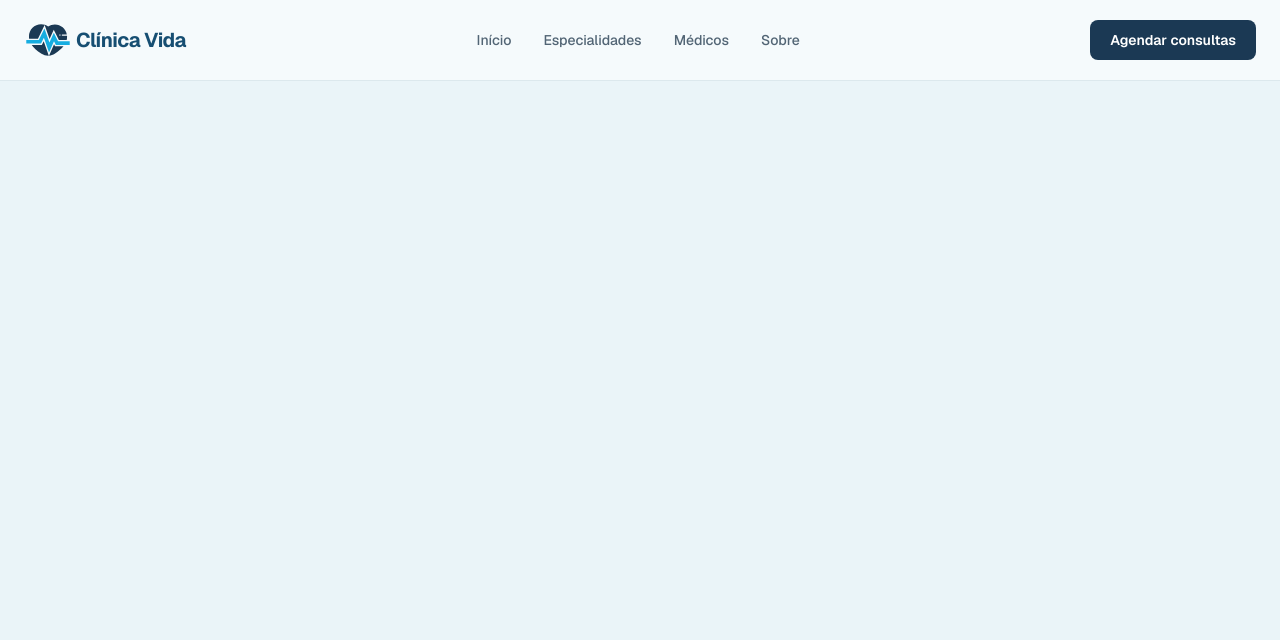
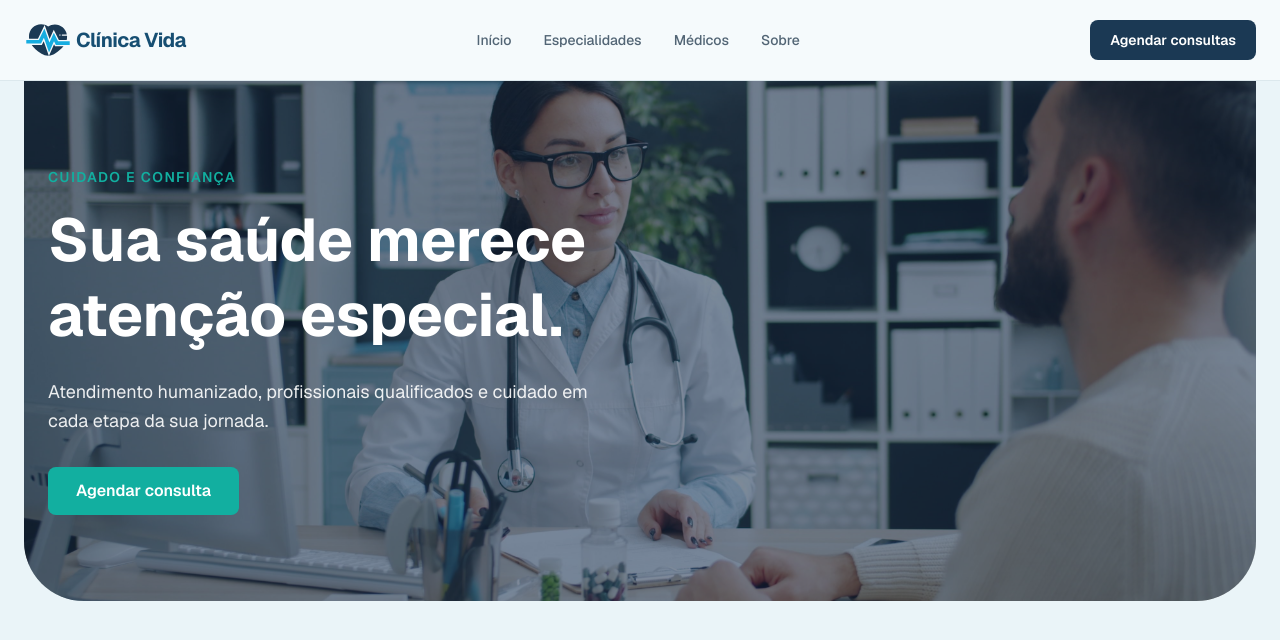
Before and after one commit to andre-webcode/frontend, a Next.js app: page / in a window 1280 px wide. Shown: the top 640 px of the page. Built offline with nearby package versions, Linux system fonts and the light colour scheme.

Commit message:
feat: add hero

```diff
--- a/src/app/page.tsx
+++ b/src/app/page.tsx
@@ -1,9 +1,11 @@
 import { Header } from "@/components/header/Header";
+import { Hero } from "@/components/hero/Hero";
 
 export default function Home() {
   return (
     <main>
       <Header />
+      <Hero />
     </main>
   );
 }
--- /dev/null
+++ b/src/components/container.tsx
@@ -0,0 +1,13 @@
+import { ReactNode } from "react";
+
+type ContainerProps = {
+  children: ReactNode;
+};
+
+export const Container = ({ children }: ContainerProps) => {
+  return (
+    <div className="mx-auto w-full max-w-7xl px-6">
+      {children}
+    </div>
+  );
+};
--- a/src/components/header/Header.tsx
+++ b/src/components/header/Header.tsx
@@ -4,6 +4,7 @@ import Image from "next/image"
 import Link from "next/link"
 import { ChevronDown, ChevronRight, Menu, X, } from "lucide-react";
 import { useState } from "react";
+import { Container } from "../container";
 
 
 export const Header = () => {
@@ -15,7 +16,8 @@ export const Header = () => {
     }
     return (
         <header className="bg-background border-b border-border">
-            <div className="mx-auto w-full max-w-7xl flex items-center justify-between px-6 py-4">
+            <Container>
+                <div className="flex items-center justify-between  py-4">
 
                     <div className="flex items-center gap-1">
                         <Image src="/logo.svg" alt="Logo da clinica"
@@ -67,7 +69,7 @@ export const Header = () => {
                     </button>
 
                 </div>
-
+            </Container>
             {isMenuOpen && (
                 <button
                     type="button"
--- /dev/null
+++ b/src/components/hero/Hero.tsx
@@ -0,0 +1,48 @@
+import Image from "next/image";
+import Link from "next/link";
+import { Container } from "../container";
+
+export const Hero = () => {
+    return (
+        <Container>
+            <section className="relative isolate  h-[520px] w-full overflow-hidden rounded-b-[60px]">
+
+                <Image
+                    src="/doutora.jpg"
+                    alt="Doutora da Clínica Vida"
+                    fill
+                    priority
+                    className="object-cover object-center"
+                />
+
+                <div className="absolute inset-0 bg-[#172B45]/55" />
+
+                <div className="relative z-10 mx-auto flex h-full max-w-7xl items-center px-6">
+                    <div className="max-w-2xl text-white">
+
+                        <span className="mb-4 block text-sm font-semibold uppercase tracking-widest text-[#12AFA0]">
+                            Cuidado e confiança
+                        </span>
+
+                        <h1 className="text-4xl font-bold leading-tight md:text-6xl">
+                            Sua saúde merece atenção especial.
+                        </h1>
+
+                        <p className="mt-6 max-w-xl text-base leading-relaxed text-white/90 md:text-lg">
+                            Atendimento humanizado, profissionais qualificados e cuidado
+                            em cada etapa da sua jornada.
+                        </p>
+
+                        <Link
+                            href="#agendamento"
+                            className="mt-8 inline-flex rounded-lg bg-[#12AFA0] px-7 py-3 font-semibold text-white transition-colors hover:bg-[#16ADE1]"
+                        >
+                            Agendar consulta
+                        </Link>
+
+                    </div>
+                </div>
+            </section>
+        </Container>
+    );
+};
```
Lines whose indentation alone changed are shown as unchanged.
